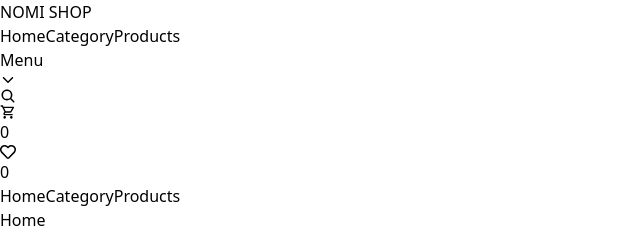
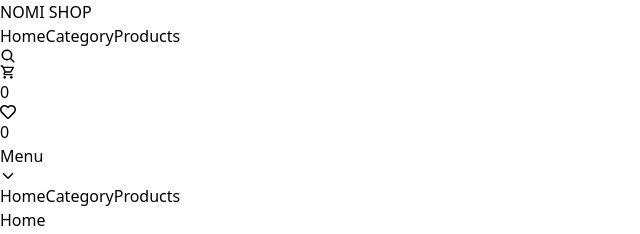
Before and after one commit to nomeDev/React-projects, a React (Vite) app in the folder E-comm/: page / in a window 1280 px wide. Shown: the top 234 px of the page, without its empty margins (0-640 px from the left). Built offline with nearby package versions, Linux system fonts and the light colour scheme.

Commit message:
adjust the the header

```diff
--- a/E-comm/src/components/Header/Header.jsx
+++ b/E-comm/src/components/Header/Header.jsx
@@ -30,13 +30,13 @@ export default function Header() {
 
     return (
         <div className="w-full border-b-2 bg-zinc-800 border-black text-white">
-            <header className="w-full max-w-[1400px] mx-auto flex items-center justify-between px-3 py-3 md:px-10 md:py-5  z-10  relative">
+            <header className="w-full max-w-[1400px] bg-zinc-800 mx-auto flex items-center justify-between px-3 py-3 md:px-10 md:py-5  z-10  relative">
                 <div className="logo font-bold text-xl sm:text-3xl lg:text-4xl">
                     NOMI <span className="font-normal">SHOP</span>
                 </div>
                 <nav>
                     <ul
-                        className={`hidden sm:flex items-center  pb-0 border-b-2 border-black sm:border-0 sm:p-0   sm:w-auto sm:gap-4  sm:static   md:gap-5 lg:gap-11 text-[18px] z-0 duration-150 sm:translate-y-0  ${
+                        className={`hidden sm:flex items-center  pb-0 border-b-2 border-black sm:border-0 sm:p-0 sm:w-auto sm:gap-4  sm:static   md:gap-5 lg:gap-11 text-[18px] z-0 duration-150 sm:translate-y-0  ${
                             isMenuOpen
                                 ? 'top-12 opacity-100'
                                 : 'translate-y-[-100%] opacity-'
@@ -61,17 +61,7 @@ export default function Header() {
                         ))}
                     </ul>
                 </nav>
-                <button
-                    onClick={() => setIsMenuOpen(!isMenuOpen)}
-                    className="flex sm:hidden items-center ">
-                    Menu{' '}
-                    <span
-                        className={`text-xl1 ease duration-100 ${
-                            isMenuOpen ? 'rotate-180' : 'rotate-0'
-                        }`}>
-                        <IoIosArrowDown />{' '}
-                    </span>
-                </button>
+
                 <div className="icons flex text-[28px] gap-7 justify-end w-auto md:w-[25%] ">
                     <IoSearch className="cursor-pointer md:block hidden" />
                     <div className="relative">
@@ -88,24 +78,37 @@ export default function Header() {
                         </span>
                     </div>
                 </div>
+                <button
+                    onClick={() => setIsMenuOpen(!isMenuOpen)}
+                    className="flex sm:hidden items-center ">
+                    Menu{' '}
+                    <span
+                        className={`text-xl1 ease duration-100 ${
+                            isMenuOpen ? 'rotate-180' : 'rotate-0'
+                        }`}>
+                        <IoIosArrowDown />{' '}
+                    </span>
+                </button>
             </header>
             <div
-                className={` menu overflow-hidden absolute top-0 left-0 w-full min-h-[calc(100vh)] bg-yellow-300 ${
-                    isMenuOpen ? 'block sm:hidden' : 'hidden'
+                className={`menu overflow-hidden absolute -top-[100%] left-0 w-full h-[100vh] z-0 bg-zinc-700 duration-200 ${
+                    isMenuOpen
+                        ? 'block top-[0%] sm:hidden'
+                        : '-top-[100%]'
                 } `}>
                 <ul
-                    className={`menu flex w-full sm:hidden flex-col  items-center  pb-0 border-b-2 border-black sm:border-0    sm:w-auto   absolute top-12 left-[50%] -translate-x-[50%] sm:translate-x-0 sm:static bg-amber-200  text-[18px] z-0 duration-150 sm:translate-y-0  ${
+                    className={`menu flex w-full sm:hidden flex-col  items-center text-center py-3  pb-0 border-b-2 border-black sm:border-0    sm:w-auto   absolute top-12 left-[50%] -translate-x-[50%] sm:translate-x-0 sm:static   text-[20px] z-0 duration-150 sm:translate-y-0  ${
                         isMenuOpen
                             ? 'top-12 opacity-100'
-                            : 'translate-y-[-100%] opacity-'
+                            : 'translate-y-[-100vh] opacity-'
                     }`}>
                     {navItems.map((item, i) => (
                         <NavLink
                             className={({ isActive }) => `
                                     ${
                                         isActive
-                                            ? 'text-red-500'
-                                            : 'text-black'
+                                            ? 'text-red-300'
+                                            : 'text-blue-100'
                                     }
                                        w-full  p-3  hover:underline underline-offset-4   ${
                                            i === 2
```
